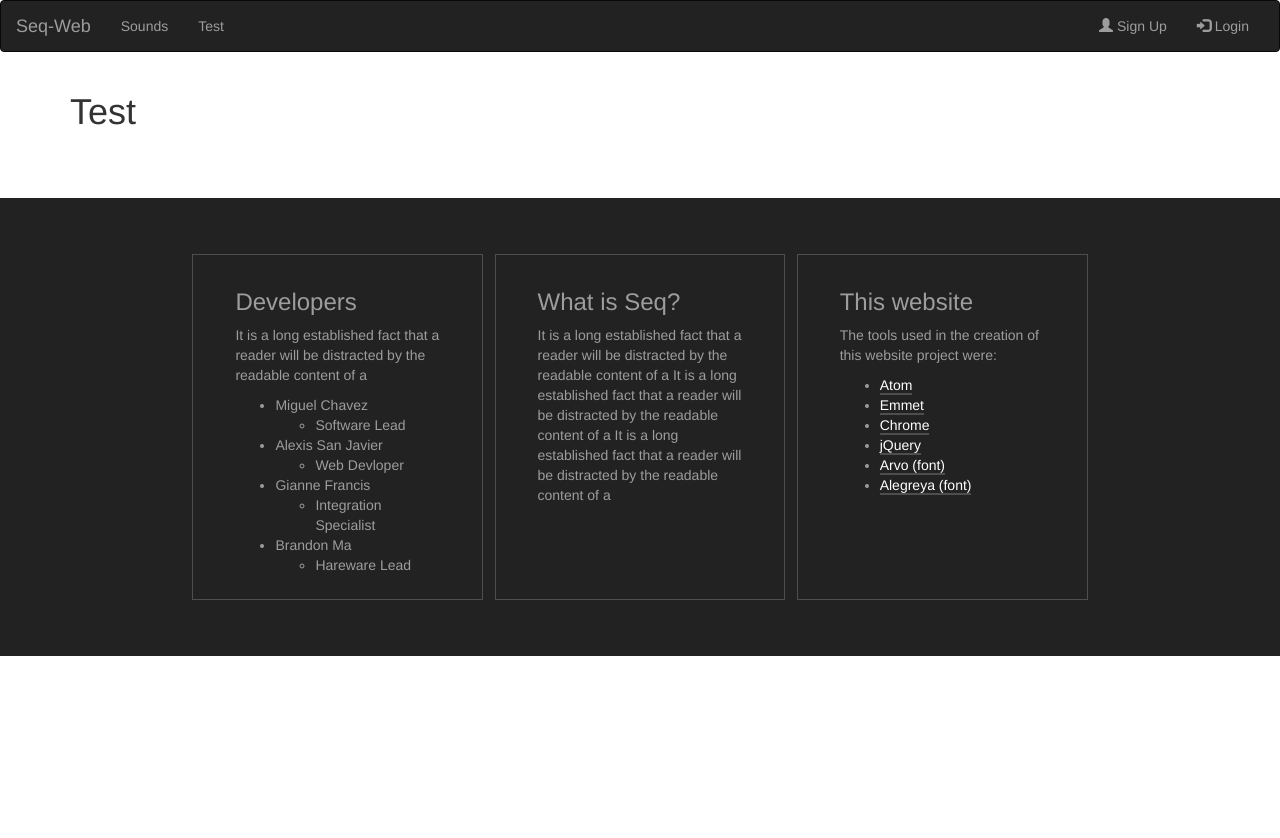
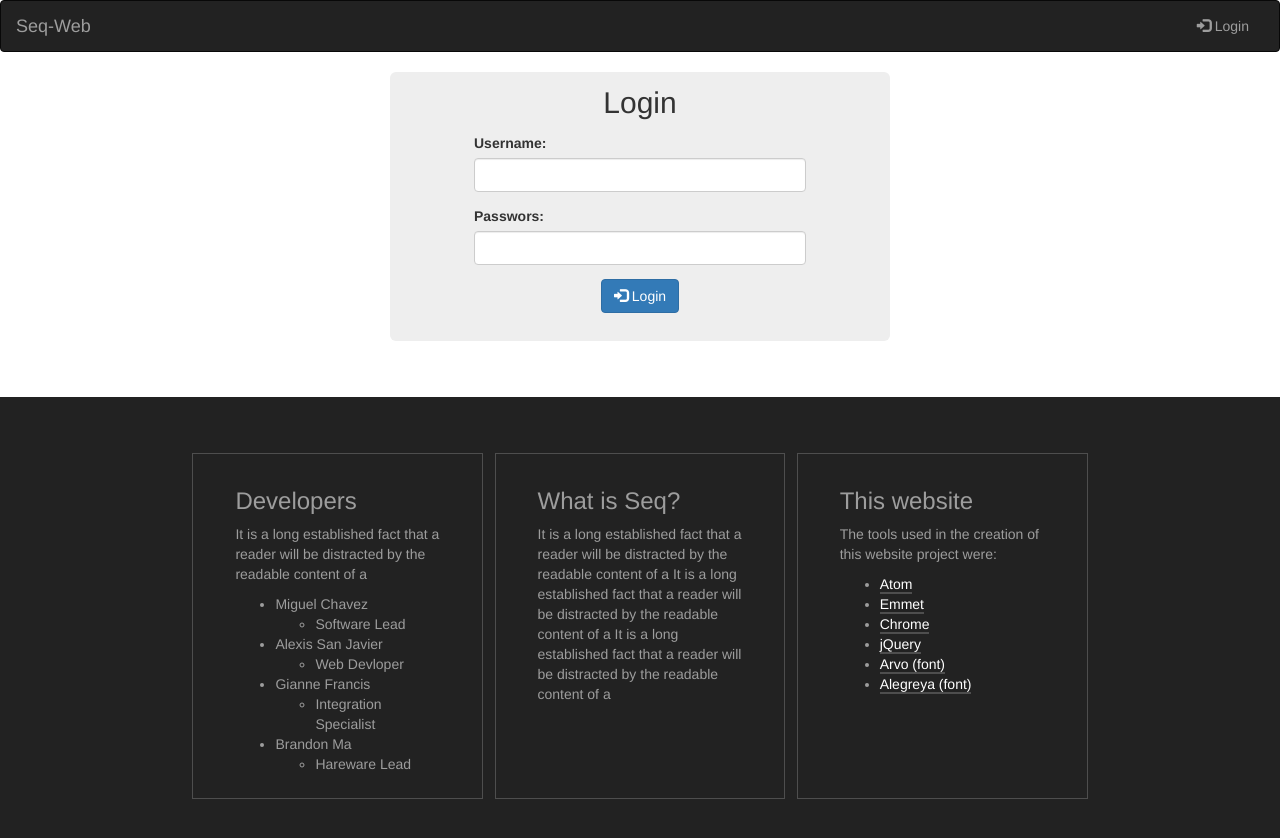
Before and after one commit to code-guy21/SeqWeb, an Angular app in the folder seqWebMig/my-app/: page /test in a window 1280 px wide. Shown: the top 838 px of the page. Before the commit the page ends 800 px from the top, so only its background shows below. Built offline with nearby package versions, Linux system fonts and the light colour scheme.

Commit message:
Login Page
Login

```diff
--- a/seqWebMig/my-app/src/app/app.component.html
+++ b/seqWebMig/my-app/src/app/app.component.html
@@ -9,13 +9,11 @@
       <a class="navbar-brand" href="/">Seq-Web</a>
     </div>
     <div class="collapse navbar-collapse" id="myNavbar">
-      <ul class="nav navbar-nav">
+      <ul *ngIf="loggInn" class="nav navbar-nav">
         <li><a routerLink="/sound">Sounds</a></li>
-        <li><a routerLink="/test">Test</a></li>
       </ul>
-      <ul class="nav navbar-nav navbar-right">
-        <li><a href="#"><span class="glyphicon glyphicon-user"></span> Sign Up</a></li>
-        <li><a href="#"><span class="glyphicon glyphicon-log-in"></span> Login</a></li>
+      <ul *ngIf="false == loggInn" class="nav navbar-nav navbar-right">
+        <li><a href="/test"><span class="glyphicon glyphicon-log-in"></span> Login</a></li>
       </ul>
     </div>
   </div>
--- a/seqWebMig/my-app/src/app/app.component.ts
+++ b/seqWebMig/my-app/src/app/app.component.ts
@@ -7,4 +7,5 @@ import { Component } from '@angular/core';
 })
 export class AppComponent {
   title = 'app';
+  loggInn = false;
 }
--- a/seqWebMig/my-app/src/app/components/sounds/sounds.component.html
+++ b/seqWebMig/my-app/src/app/components/sounds/sounds.component.html
@@ -11,7 +11,7 @@
           <label for="file">File:</label>
           <input style="display:inline" type="file" #fileName>
       </div>
-      <button type="submit" class="btn btn-primary" (click)="addSound(soundName.value, fileName.value)">Add sound</button>
+      <button type="submit" class="btn btn-primary" (click)="addSound(soundName.value, fileName.value)"> <span class="glyphicon glyphicon-plus-sign"></span> Add sound</button>
     </form>
     <hr>
     <table class="table table-bordered">
@@ -28,7 +28,7 @@
           <td>{{sound.name}}</td>
           <td>{{sound.fileName}}</td>
           <td>{{sound.url}}</td>
-          <td><button class="btn btn-danger" (click)="deleteSound(i)">Delete</button></td>
+          <td><button class="btn btn-danger" (click)="deleteSound(i)"> <span class="glyphicon glyphicon-trash"></span> Delete</button></td>
         </tr>
       </tbody>
     </table>
--- a/seqWebMig/my-app/src/app/components/test/test.component.css
+++ b/seqWebMig/my-app/src/app/components/test/test.component.css
@@ -0,0 +1,17 @@
+.jumbotron {
+    max-width: 500px;
+    margin: auto;
+    padding: 1em;
+}
+
+.center {
+    text-align:center;
+    margin:auto;
+}
+
+.form-group{
+    margin: 1em 5em ;
+}
+.form{
+    margin: 1em 0;
+}
--- a/seqWebMig/my-app/src/app/components/test/test.component.html
+++ b/seqWebMig/my-app/src/app/components/test/test.component.html
@@ -1,3 +1,18 @@
 <div class="container">
-  <h1>Test</h1>
+  <div class="jumbotron">
+    <h2 class="center">Login</h2>
+    <form class="form">
+      <div class="form-group">
+        <label for="sound">Username:</label>
+        <input type="text" class="form-control" #Username>
+      </div>
+      <div class="form-group">
+        <label for="sound">Passwors:</label>
+        <input type="password" class="form-control" #password>
+      </div>
+      <div class="center">
+        <button type="submit" class="btn btn-primary" (click)="addSound(soundName.value, fileName.value)"> <span class="glyphicon glyphicon-log-in"></span> Login</button>
+      </div>
+    </form>
+  </div>
 </div>
```
